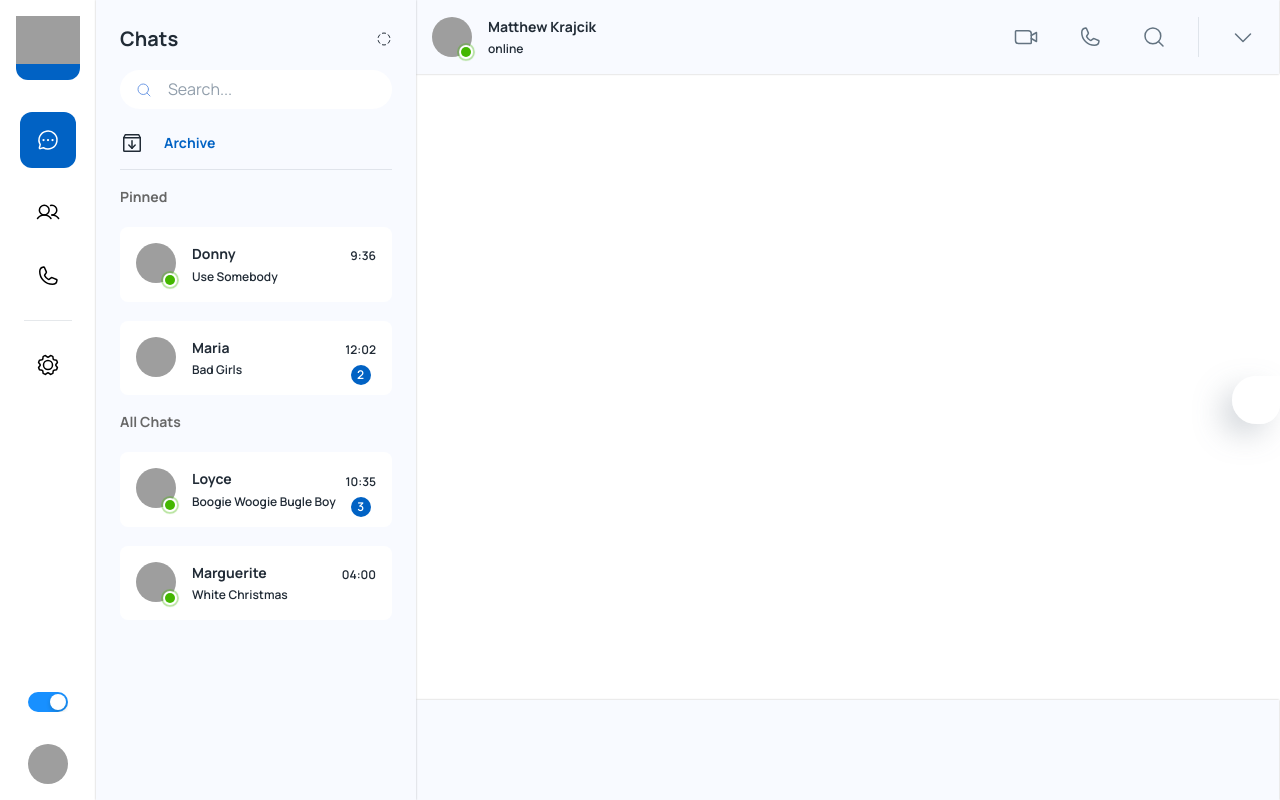
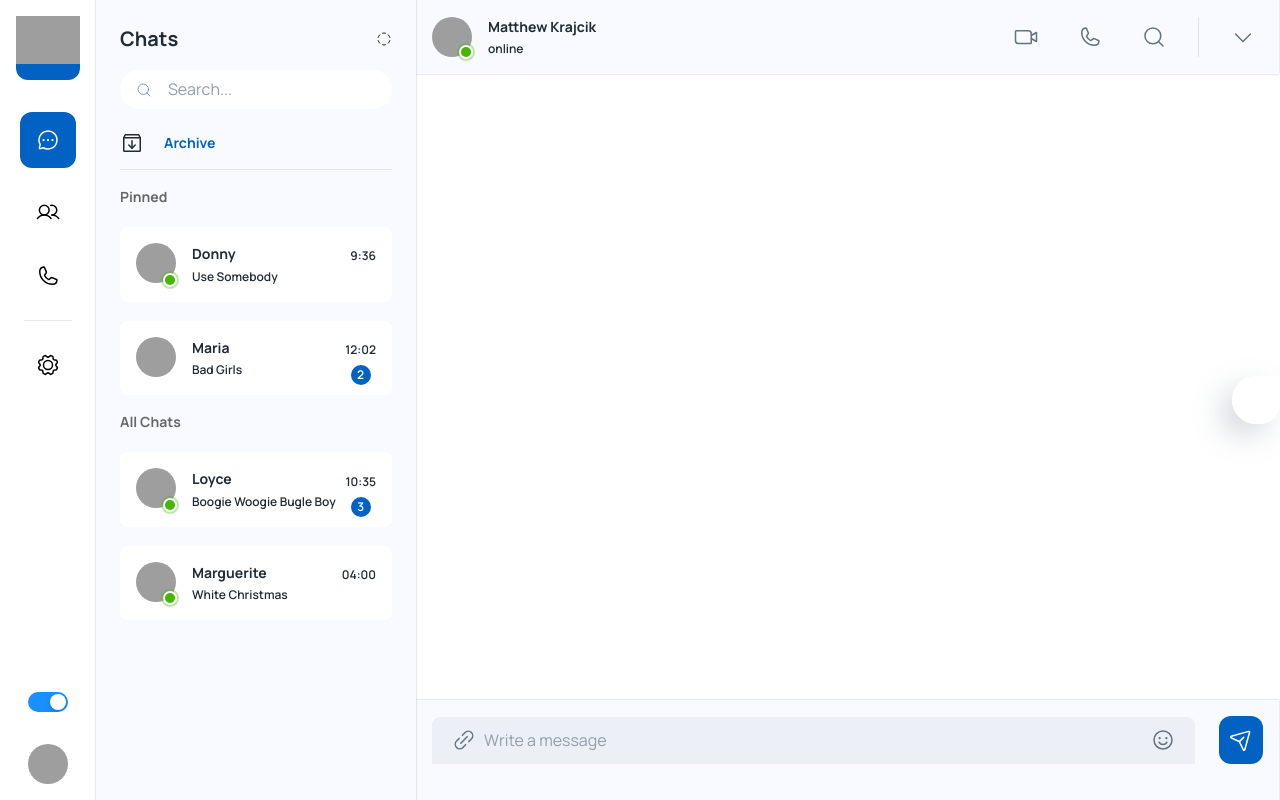
Before and after one commit to samsMay2001/project6, a React (Create React App) app: page /app in a window 1280 px wide. Built offline with nearby package versions, Linux system fonts and the light colour scheme; grey boxes are pictures that could not be loaded; some icons are missing.

Commit message:
conversation footer ui

```diff
--- a/src/components/Conversation/index.jsx
+++ b/src/components/Conversation/index.jsx
@@ -1,23 +1,39 @@
-import { Avatar, Box, Divider, IconButton, Stack, Typography } from "@mui/material";
+import { Avatar, Box, Divider, IconButton, InputAdornment, Stack, TextField, Typography, useTheme } from "@mui/material";
+import {styled} from '@mui/material/styles'
 import { StyledBadge } from "../../pages/dashboard/Chat";
 import { faker } from "@faker-js/faker";
-import { CaretDown, MagnifyingGlass, Phone, VideoCamera } from "phosphor-react";
+import { CaretDown, LinkSimple, MagnifyingGlass, PaperPlane, PaperPlaneTilt, Phone, Smiley, VideoCamera } from "phosphor-react";
+
+const StyledInput = styled(TextField)(({ theme }) => (
+    {
+        // color: "inherit",
+        "& .MuiInputBase-input": {
+            paddingTop: '12px',
+            paddingBottom: '12px',
+            // paddingLeft: `calc(1em + ${theme.spacing(4)})`,
+            // width: '100%'
+        }
+    }
+))
 
 function Conversation() {
+    const theme = useTheme()
     return (
-        <Stack height={'100%'} maxHeight = {'100vh'} width={'auto'}  alignItems={'center'}>
+        <Stack height={'100%'} maxHeight={'100vh'} width={'auto'} alignItems={'center'}>
 
             {/* Chat header */}
             <Box p={2} sx={{ width: '100%', backgroundColor: '#f8faff', boxShadow: '0px 0px 2px rgba(0, 0, 0, 0.25)' }}>
                 <Stack direction={'row'} spacing={2} height={'100%'} alignItems={'center'} justifyContent={'space-between'}>
+                    {/* left corner items */}
+
                     <Stack direction={'row'} alignItems='center' spacing={2}>
+                        {/* Avatar and text section */}
                         <StyledBadge
                             overlap="circular"
                             anchorOrigin={{ vertical: 'bottom', horizontal: 'right' }}
                             variant="dot">
                             <Avatar src={faker.image.avatar()} />
                         </StyledBadge>
-                        {/* text section */}
                         <Stack spacing={0.3}>
                             <Typography variant={'subtitle2'}>
                                 {faker.name.fullName()}
@@ -27,21 +43,24 @@ function Conversation() {
                             </Typography>
                         </Stack>
                     </Stack>
+
+                    {/* right section, which has icons  */}
                     <Stack direction='row' alignItems='center' spacing={3}>
                         <IconButton>
-                            <VideoCamera/>
+                            <VideoCamera />
                         </IconButton>
                         <IconButton>
-                            <Phone/>
+                            <Phone />
                         </IconButton>
                         <IconButton>
-                            <MagnifyingGlass/>
+                            <MagnifyingGlass />
                         </IconButton>
-                        <Divider orientation="vertical" flexItem/>
+                        <Divider orientation="vertical" flexItem />
                         <IconButton>
-                            <CaretDown/>
+                            <CaretDown />
                         </IconButton>
                     </Stack>
+
                 </Stack>
             </Box>
 
@@ -51,7 +70,32 @@ function Conversation() {
             </Box>
 
             {/* Chat footer */}
-            <Box sx={{height: 100, width: '100%', backgroundColor: '#f8faff', boxShadow: '0px 0px 2px rgba(0, 0, 0, 0.25)' }}></Box>
+            <Box p={2} sx={{ height: 100, width: '100%', backgroundColor: '#f8faff', boxShadow: '0px 0px 2px rgba(0, 0, 0, 0.25)' }}>
+                <Stack direction='row' alignItems={'center'} spacing={3}>
+                    <StyledInput fullWidth placeholder='Write a message' variant='filled' InputProps={{
+                        disableUnderline: true,
+                        startAdornment:
+                        <InputAdornment>
+                            <IconButton>
+                                <LinkSimple/>
+                            </IconButton>
+                        </InputAdornment>,
+                        endAdornment:
+                        <InputAdornment>
+                            <IconButton>
+                                <Smiley/>
+                            </IconButton>
+                        </InputAdornment>,
+                    }}/>
+                    <Box sx={{height: 48, width: 48, backgroundColor: theme.palette.primary.main, borderRadius: 1.5}}>
+                        <Stack justifyContent={'center'} alignItems="center" sx={{width: '100%', height: '100%'}}>
+                            <IconButton>
+                                <PaperPlaneTilt color="#fff"/>
+                            </IconButton>
+                        </Stack>
+                    </Box>
+                </Stack>
+            </Box>
         </Stack>
     );
 }
```
